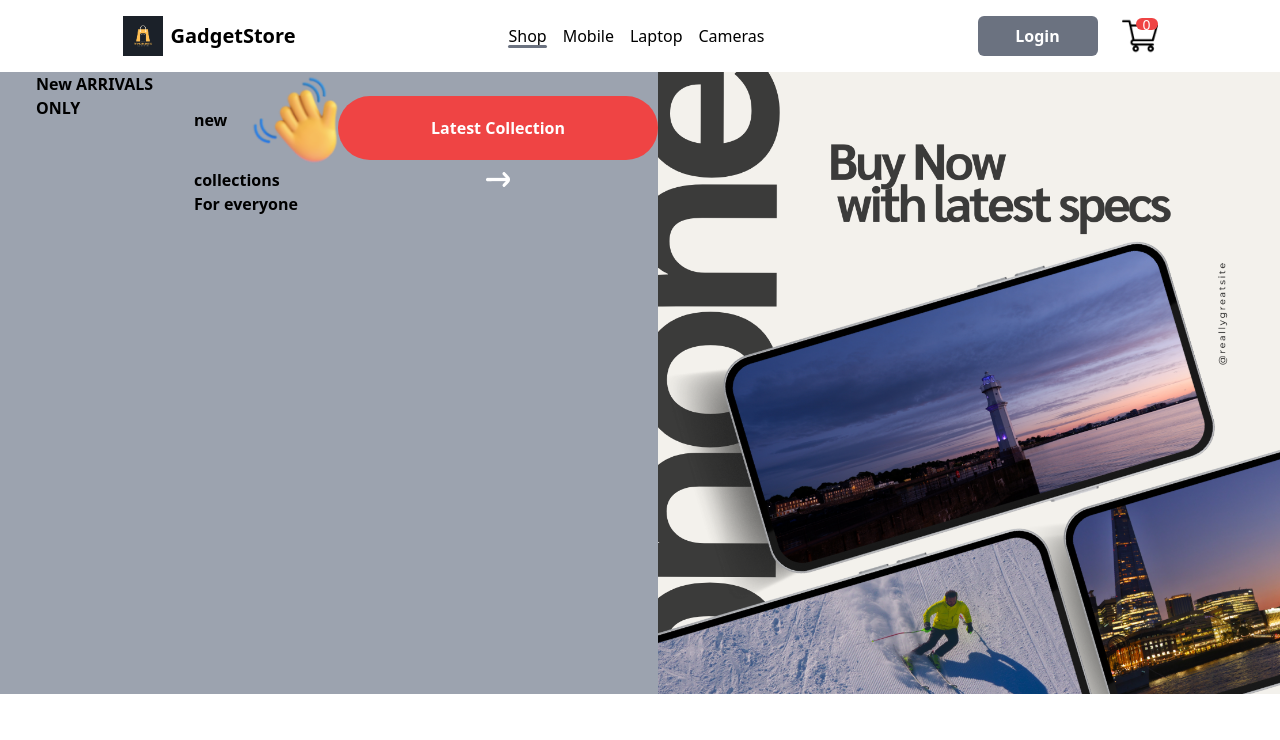
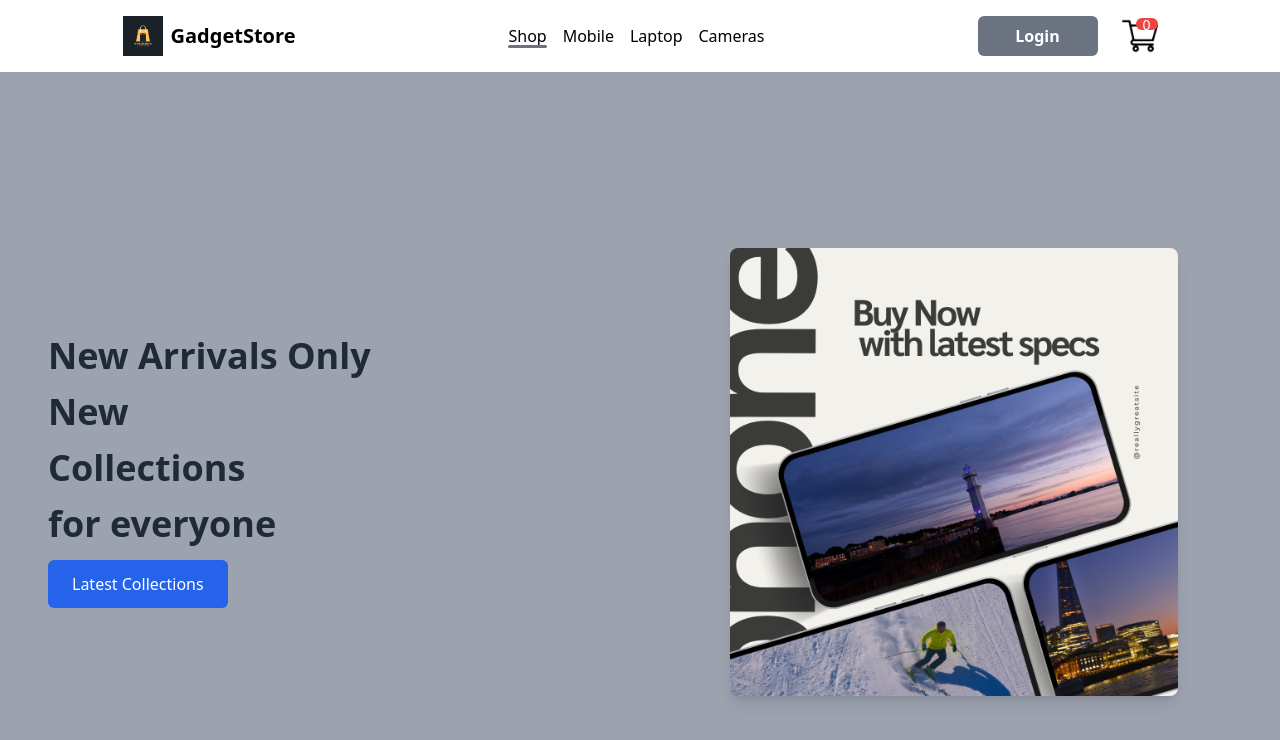
Before and after one commit to ajey108/EcommMernapp, a React (Vite) app in the folder frontend/: page / in a window 1280 px wide. Shown: the top 740 px of the page. Built offline with nearby package versions, Linux system fonts and the light colour scheme.

Commit message:
Update Hero.jsx

```diff
--- a/frontend/src/Components/Hero.jsx
+++ b/frontend/src/Components/Hero.jsx
@@ -1,35 +1,29 @@
 import React from 'react';
-import hand_icon from '../assets/hand_icon.png';
-import arrow_icon from '../assets/arrow.png';
-import hero_image from '../assets/hero_image.png';
+import hero_icon from '../assets/hero_image.png';
 
 const Hero = () => {
-    return (
-        <div className='flex h-full bg-gray-400'>
-            <div className="flex flex-column justify-center gap-4 pl-9 leading-tight flex-1">
-                <h2 className='text-black font-semibold text-base'>New ARRIVALS ONLY</h2>
-                <div>
-                    <div className="hand-icon flex items-center gap-5"> {/* Changed align-center to items-center */}
-                        <p className='text-black font-bold text-base'>new</p>
-                        <img src={hand_icon} alt="hand_icon" className='w-24' />
-                    </div>
-                    <p className='text-black font-bold text-base'>collections</p>
-                    <p className='text-black font-bold text-base'>For everyone</p>
-                </div>
-
-                <div className="hero-latest flex flex-col items-center"> {/* Added flex-col and items-center */}
-                <div className='w-80 h-16 rounded-full mt-6 bg-red-500 text-white font-semibold text-m flex justify-center items-center'>Latest Collection</div>
-                <img src={arrow_icon} alt="arrow_icon" className="mt-3" /> {/* Added alt text for accessibility */}
-            </div>
-            </div>
-
-
-
-            <div className="hr flex-1 flex justify-center items-center"> {/* Added flex and items-center */}
-                <img src={hero_image} alt="hero_image" />
-            </div>
-        </div>
-    );
+  return (
+    <section className="flex flex-col md:flex-row items-center justify-between h-screen p-6 bg-gray-400">
+      {/* Left Side - Text Content */}
+      <div className="flex flex-col items-start justify-center w-full md:w-1/2 space-y-4 ml-6">
+        <h1 className="text-4xl font-bold text-gray-800">New Arrivals Only</h1>
+        <h2 className="text-4xl font-bold text-gray-800">New</h2>
+        <p className="text-4xl font-bold text-gray-800 ">Collections </p>
+        <h2 className="text-4xl font-bold text-gray-800">for everyone</h2>
+        <button className="mt-4 px-6 py-3 bg-blue-600 text-white rounded-md hover:bg-blue-700 transition duration-300">
+          Latest Collections
+        </button>
+      </div>
+      {/* Right Side - Product Image */}
+      <div className="w-full md:w-1/2 flex justify-center mt-6 md:mt-0">
+        <img
+          src={hero_icon}
+          alt="Product"
+          className="w-full h-auto max-w-md object-cover rounded-lg shadow-lg"
+        />
+      </div>
+    </section>
+  );
 };
 
 export default Hero;
```
